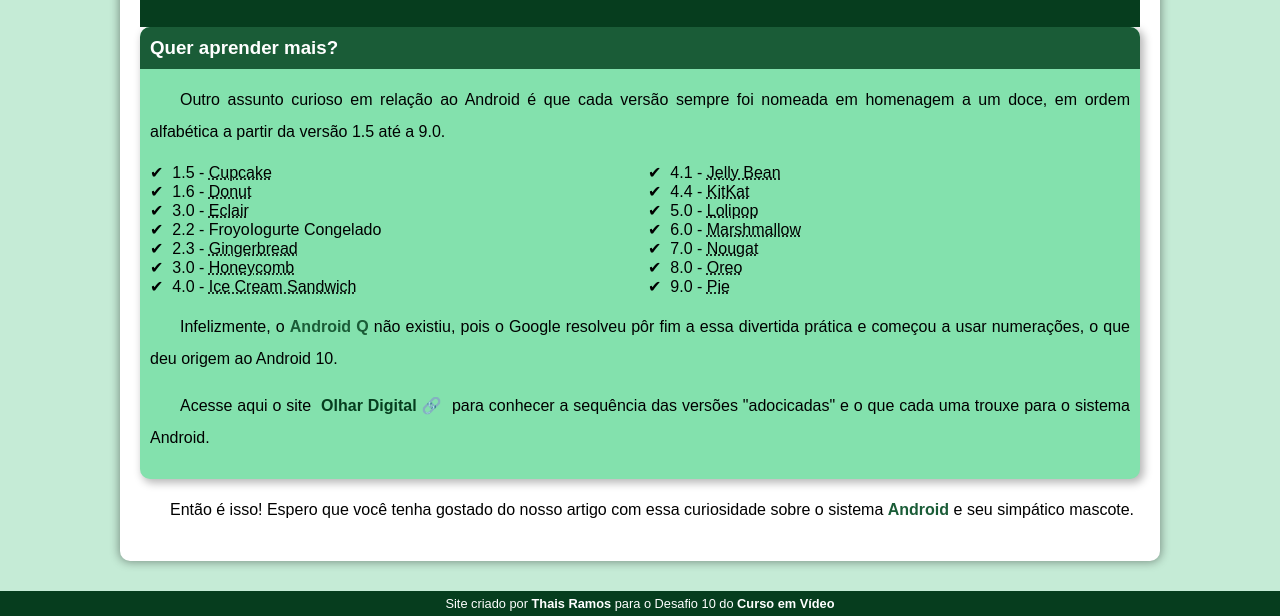
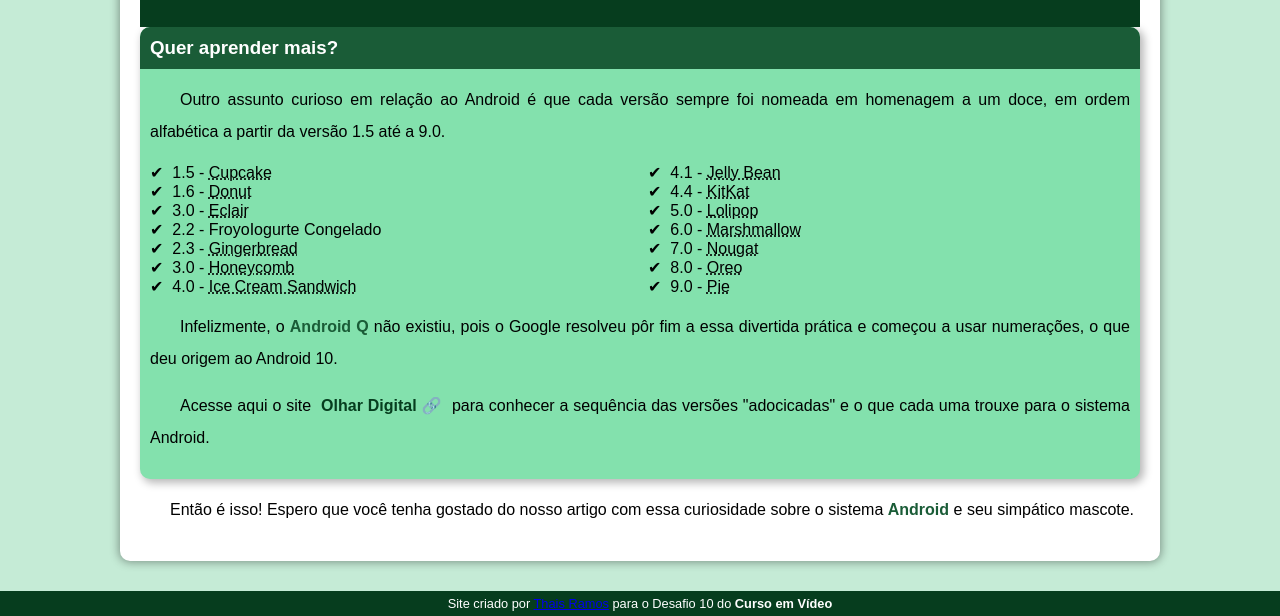
Before and after one commit to thaisramosp/projeto-android, a plain HTML site: page index.html in a window 1280 px wide. Shown: the part 2400-3016 px from the top of the page. Drawn offline with Linux system fonts and the light colour scheme.

Commit message:
Adicionando perfil do Github

```diff
--- a/index.html
+++ b/index.html
@@ -100,7 +100,7 @@
         </article>
     </main>
     <footer>
-        Site criado por <span>Thais Ramos</span> para o Desafio 10 do <span>Curso em Vídeo</span>
+        Site criado por <a href="https://github.com/thaisramosp">Thais Ramos</a> para o Desafio 10 do <span>Curso em Vídeo</span>
     </footer>
 
 </body>
```
